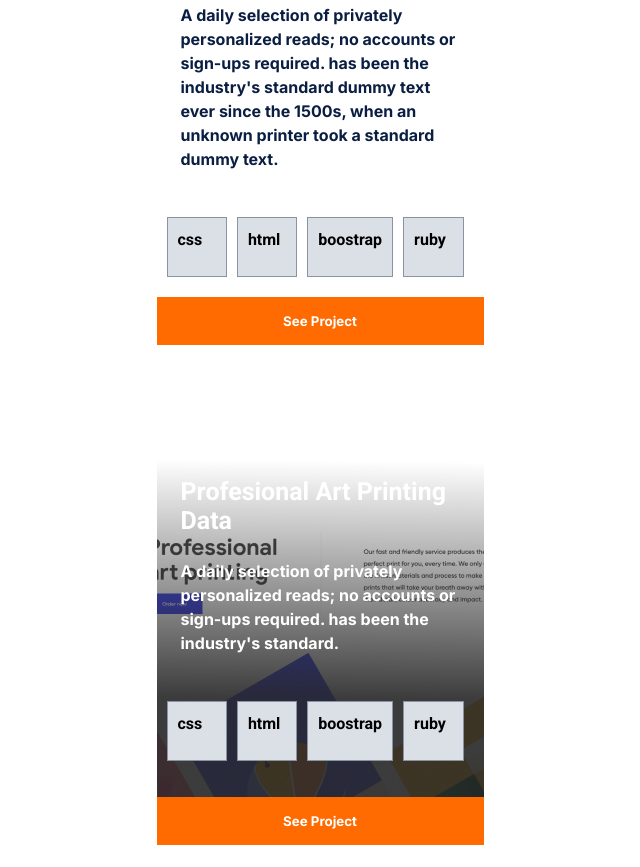
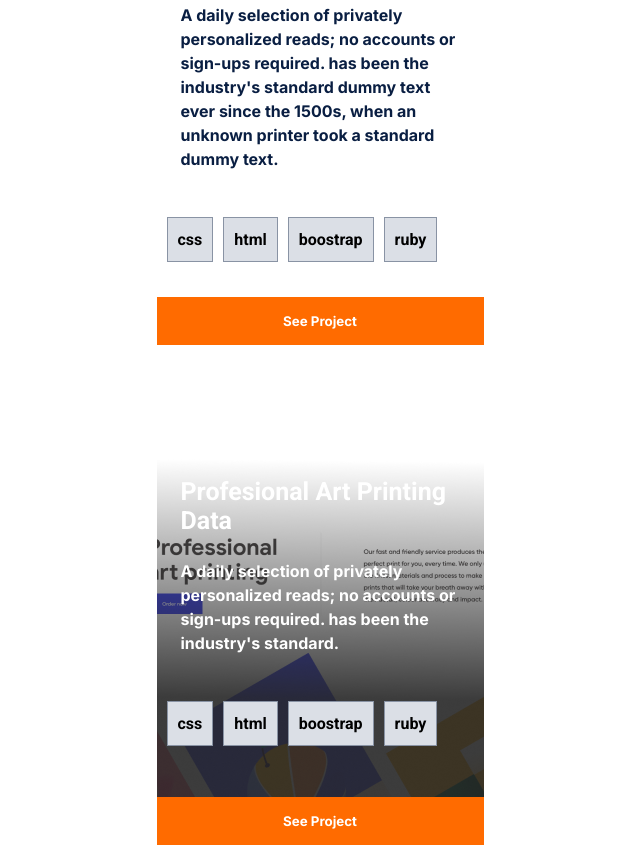
Before and after one commit to diegoh40/Diego-Portfolio, a plain HTML site: page index.html in a window 1280 px wide. Shown: the part 1453-2320 px from the top of the page, without its empty margins (320-960 px from the left). Drawn offline with Linux system fonts and the light colour scheme.

Commit message:
Position elements with float instead of grid

```diff
--- a/styles.css
+++ b/styles.css
@@ -120,8 +120,6 @@ p {
 }
 
 .lenguages {
-  display: grid;
-  grid-template-columns: repeat(4, 1fr);
   min-height: 10vh;
   padding: 10px 10px;
 }
@@ -134,6 +132,7 @@ p {
   font-family: 'Roboto', sans-serif;
   background-color: #dbdfe6;
   list-style-type: none;
+  float: left;
 }
 
 .my-works1 ul {
```
